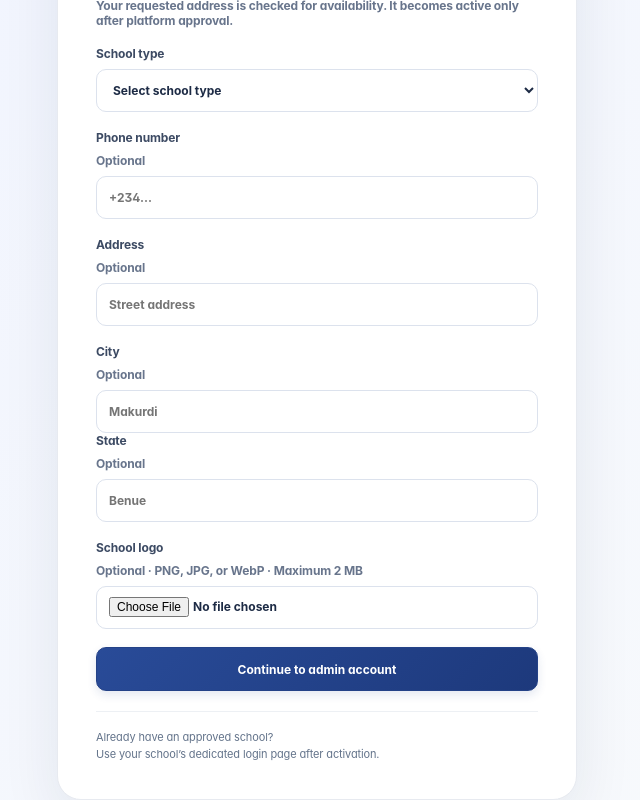
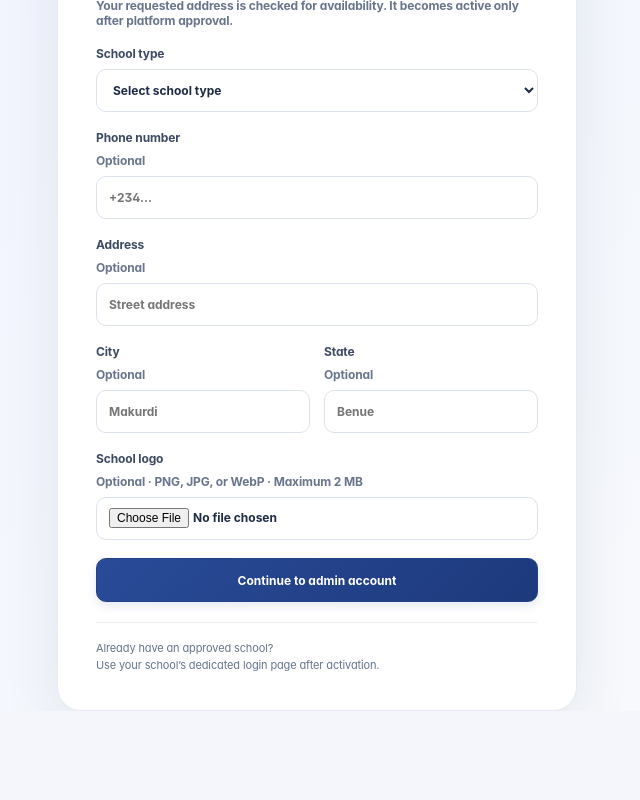
Before and after one commit to Stonez-Digital/user-management-app, a Next.js app in the folder frontend/: page /school-signup in a window 1280 px wide. Shown: the part 647-1447 px from the top of the page, without its empty margins (323-963 px from the left). After the commit the page ends 1358 px from the top, so only its background shows below. Built offline with nearby package versions, Linux system fonts and the light colour scheme.

Commit message:
Style school location fields responsively

```diff
--- a/frontend/app/globals.css
+++ b/frontend/app/globals.css
@@ -482,3 +482,6 @@ html[data-theme="dark"] .marketing-plan-popular .marketing-plan-button{backgroun
 html[data-theme="dark"] .marketing-enterprise{border-color:#293750}
 @media(max-width:1050px){.marketing-pricing-grid{grid-template-columns:repeat(2,minmax(0,1fr))}}
 @media(max-width:520px){.marketing-pricing-grid{grid-template-columns:1fr;gap:13px}.marketing-plan{padding:22px}.marketing-plan-head{min-height:0;padding-right:65px}.marketing-plan-price{margin-top:18px}.marketing-enterprise{align-items:flex-start;flex-direction:column}.marketing-plan-popular-label{right:14px;top:14px}}
+
+.form-row{display:grid;grid-template-columns:repeat(2,minmax(0,1fr));gap:14px}
+@media(max-width:520px){.form-row{grid-template-columns:1fr;gap:0}}
```
